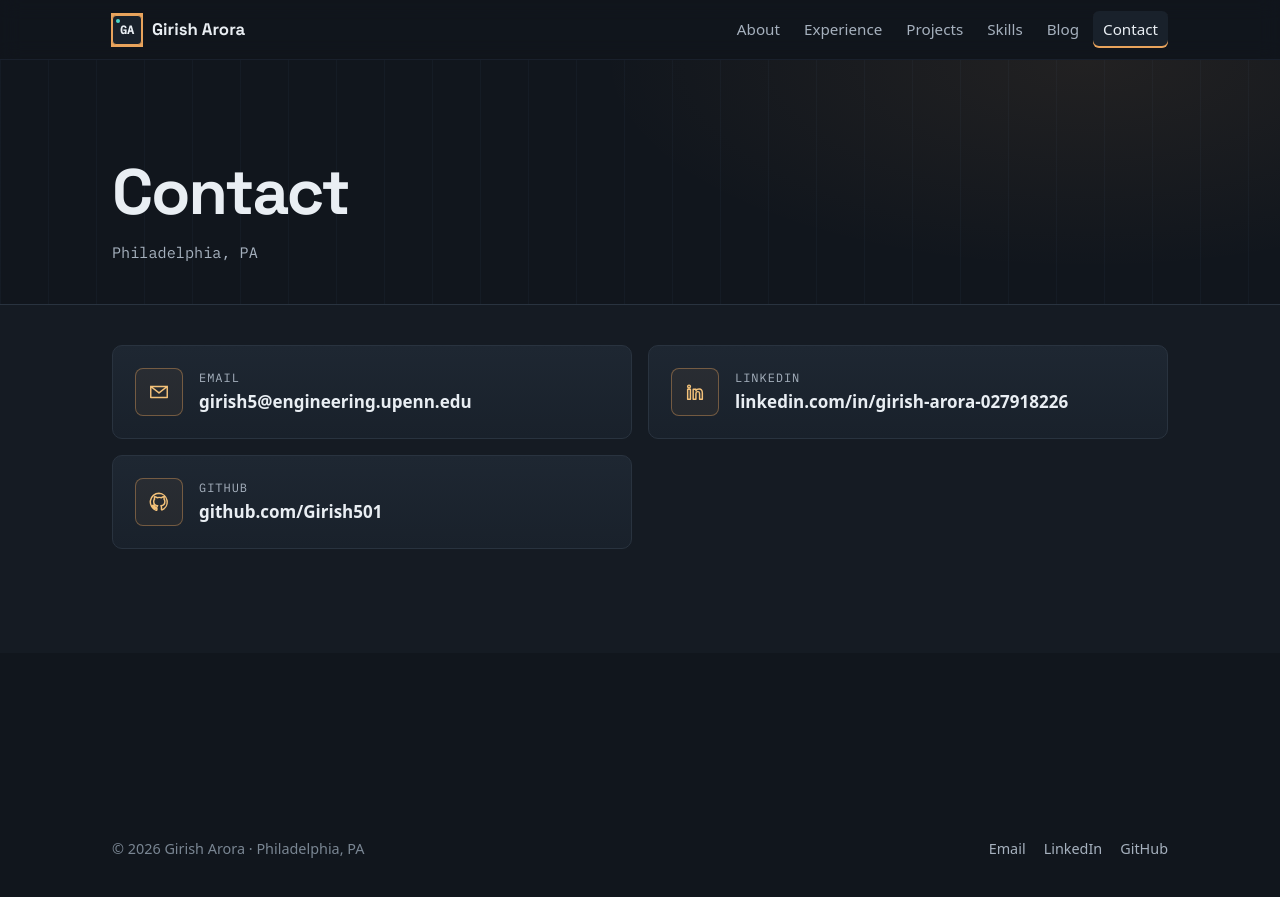
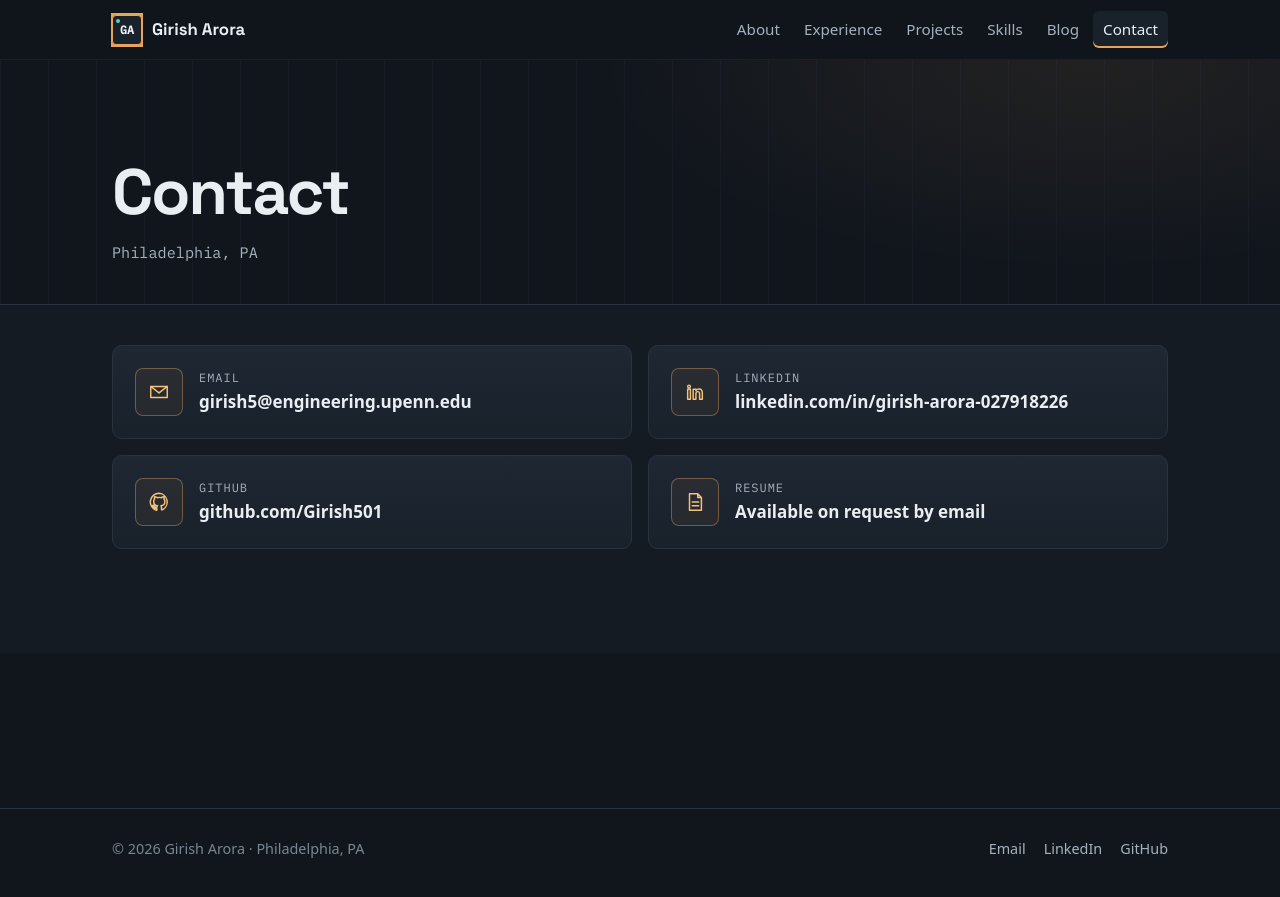
Before and after one commit to Girish501/Girish501.github.io, a Jekyll site: the page built from contact.html, in a window 1280 px wide. Shown: the top 897 px of the page. Built offline with Jekyll 4.4.1, drawn with Linux system fonts in a browser that asks for light colours.

Commit message:
Remove resume download; resume available on request by email
The resume PDF includes a phone number and detailed p-Chip work, which
site-content.md says not to publish. Contact page now has a Resume card
that opens an email with the subject "Resume request".

Co-Authored-By: Claude Opus 5.5 <noreply@anthropic.com>
Claude-Session: https://claude.ai/code/session_018LMzagV9NcEfjj8oFWPqm4

```diff
--- a/_config.yml
+++ b/_config.yml
@@ -6,9 +6,6 @@ author: Girish Arora
 email: girish5@engineering.upenn.edu
 linkedin: https://www.linkedin.com/in/girish-arora-027918226
 github: https://github.com/Girish501
-
-# Put your resume PDF at this path. The Resume buttons appear automatically once the file exists.
-resume_path: /assets/Girish-Arora-Resume.pdf
 
 # Blog posts live in the _posts folder. File name format: YYYY-MM-DD-short-title.md
 permalink: /blog/:year/:title/
--- a/assets/css/style.css
+++ b/assets/css/style.css
@@ -565,7 +565,7 @@ main { position: relative; }
 
 /* ---------- Footer ---------- */
 
-.site-footer { padding: 28px 0 40px; color: var(--faint); font-size: .9rem; }
+.site-footer { padding: 28px 0 40px; color: var(--faint); font-size: .9rem; border-top: 1px solid var(--line); }
 .footer-inner { display: flex; flex-wrap: wrap; justify-content: space-between; gap: 12px; }
 .footer-inner p { margin: 0; }
 .footer-links { list-style: none; margin: 0; padding: 0; display: flex; gap: 18px; }
--- a/contact.html
+++ b/contact.html
@@ -2,9 +2,8 @@
 layout: base
 title: Contact
 permalink: /contact/
-description: Contact Girish Arora. Email, LinkedIn, GitHub, and resume.
+description: Contact Girish Arora. Email, LinkedIn, and GitHub. Resume available on request.
 ---
-{% assign resume = site.static_files | where: "path", site.resume_path | first %}
 <section class="page-head">
   <div class="wrap">
     <h1 class="reveal">Contact</h1>
@@ -36,15 +35,13 @@ description: Contact Girish Arora. Email, LinkedIn, GitHub, and resume.
           <span class="contact-value">github.com/Girish501</span>
         </a>
       </li>
-      {% if resume %}
       <li class="reveal" style="--d:3">
-        <a class="contact-card" href="{{ site.resume_path | relative_url }}" download>
-          <span class="contact-icon" aria-hidden="true"><svg viewBox="0 0 24 24"><path d="M12 3v12 M7 10l5 5 5-5 M4 20h16"/></svg></span>
+        <a class="contact-card" href="mailto:{{ site.email }}?subject=Resume%20request">
+          <span class="contact-icon" aria-hidden="true"><svg viewBox="0 0 24 24"><path d="M6 3h9l4 4v14H6z M15 3v4h4 M9 12h7 M9 16h7"/></svg></span>
           <span class="contact-label mono">Resume</span>
-          <span class="contact-value">Download PDF</span>
+          <span class="contact-value">Available on request by email</span>
         </a>
       </li>
-      {% endif %}
     </ul>
   </div>
 </section>
--- a/index.html
+++ b/index.html
@@ -3,7 +3,6 @@ layout: base
 title: Girish Arora
 hero: true
 ---
-{% assign resume = site.static_files | where: "path", site.resume_path | first %}
 <!-- All text on this page comes from content/site-content.md. -->
 
 <section class="hero" id="top">
@@ -20,7 +19,6 @@ hero: true
       <p class="hero-summary">Analog and mixed-signal IC designer with hands-on cleanroom and thin-film process experience. Currently a Graduate Student Fellow at Penn's Quattrone Nanofabrication Facility.</p>
       <div class="hero-actions">
         <a class="btn btn-primary" href="#projects">See projects</a>
-        {% if resume %}<a class="btn" href="{{ site.resume_path | relative_url }}" download>Resume (PDF)</a>{% endif %}
         <a class="btn" href="{{ '/contact/' | relative_url }}">Contact</a>
       </div>
     </div>
@@ -305,7 +303,6 @@ hero: true
     <p><a href="mailto:{{ site.email }}">{{ site.email }}</a></p>
     <div class="hero-actions">
       <a class="btn btn-primary" href="{{ '/contact/' | relative_url }}">Contact</a>
-      {% if resume %}<a class="btn" href="{{ site.resume_path | relative_url }}" download>Resume (PDF)</a>{% endif %}
     </div>
   </div>
 </section>
```
Also changed, not shown: README.md.
